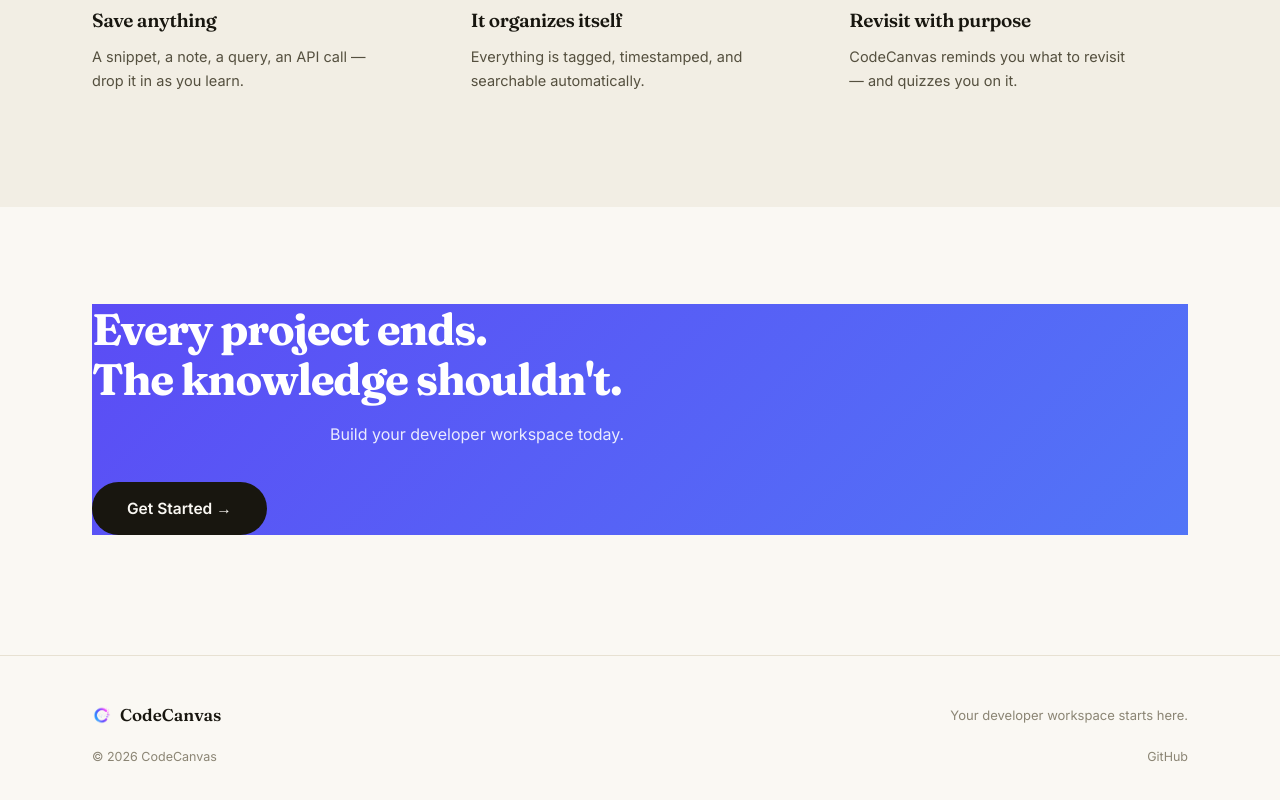
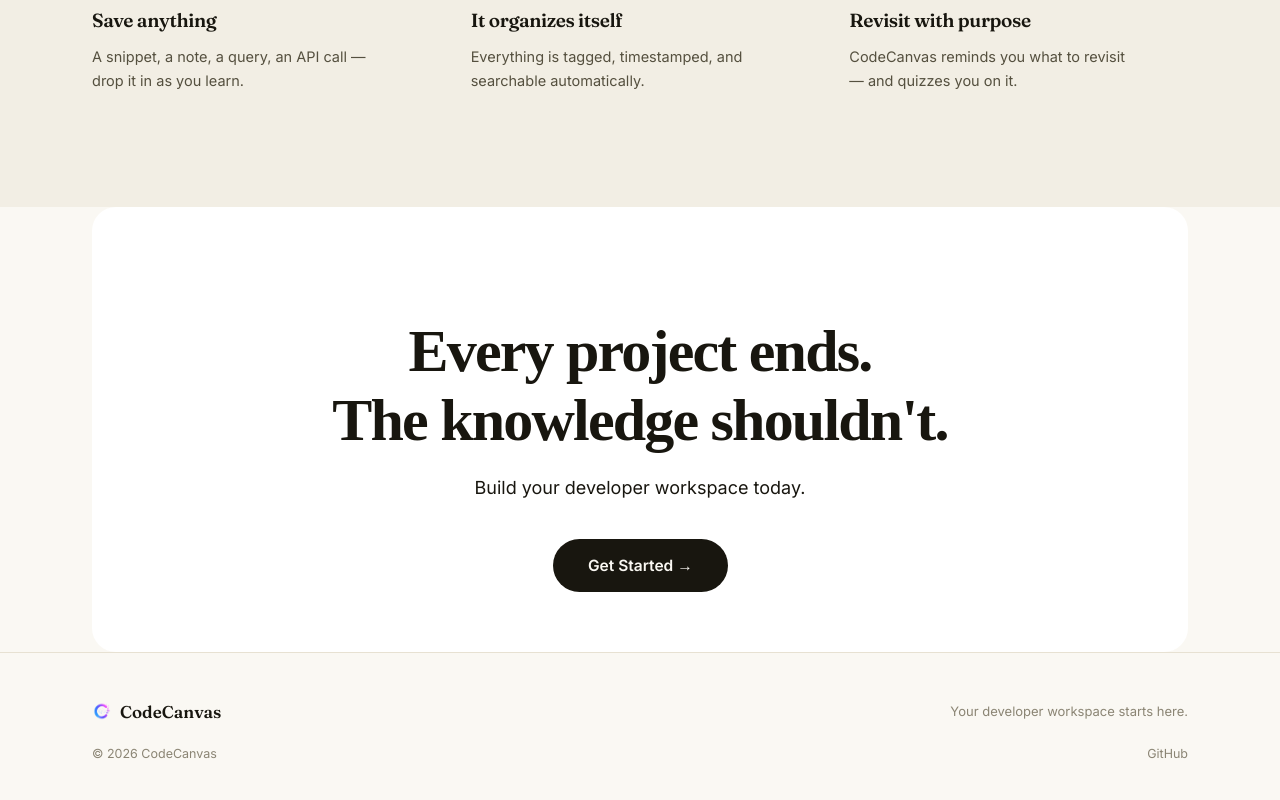
Before and after one commit to harshalpatil-10/codecanvas-frontend, a React (Vite) app: page / in a window 1280 px wide. Shown: the part 2762-3562 px from the top of the page. Built offline with nearby package versions, Linux system fonts and the light colour scheme; no server answers.

Commit message:
Update CTASection.module.css

```diff
--- a/src/components/landing/CTASection.module.css
+++ b/src/components/landing/CTASection.module.css
@@ -1,19 +1,29 @@
-.section { padding: 60px 0 120px; }
+<link
+  href="https://fonts.googleapis.com/css2?family=Cormorant+Garamond:wght@500;600;700&display=swap"
+  rel="stylesheet"
+/>
+.section {
+  padding: 80px 0 120px;
+}
+
 .box {
-  background: linear-gradient(135deg, #5B4CF5 0%, #5275F7 100%);
+  text-align: center;
+  padding: 60px 40px;
+  border-radius: 24px;
+  background: var(--surface);
+  border: 1px solid var(--border);
 }
 .heading {
-  font-size: clamp(30px, 4.5vw, 44px);
-  font-weight: 700;
+  font-family: "Cormorant Garamond", serif;
+  font-size: clamp(42px, 5vw, 60px);
+  font-weight: 600;
   line-height: 1.15;
   letter-spacing: -0.03em;
-  color: #FFFFFF;
-  margin-bottom: 16px;
+  color: var(--text);
+  margin-bottom: 18px;
 }
 .sub {
-  font-size: 16px;
-  line-height: 1.7;
-  color: rgba(255, 255, 255, 0.88);
-  max-width: 620px;
-  margin: 0 auto 34px;
+  font-size: 18px;
+  color: var(--muted);
+  margin-bottom: 36px;
 }
```
